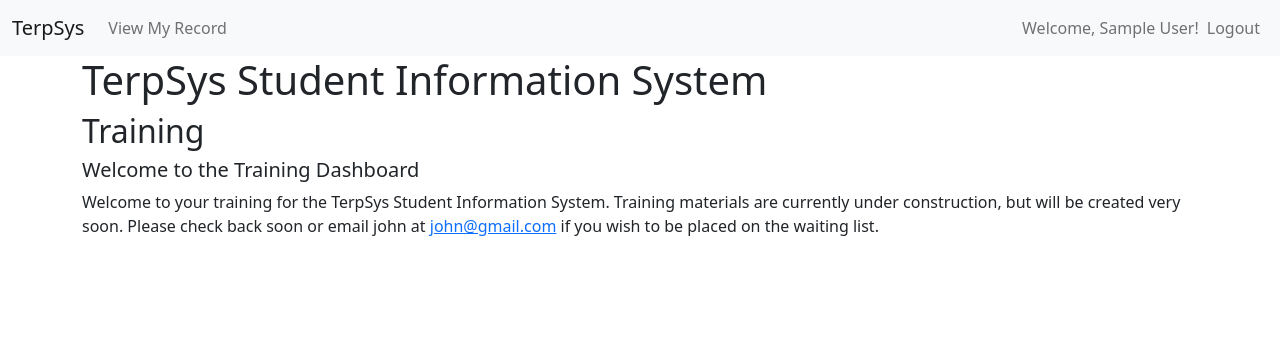
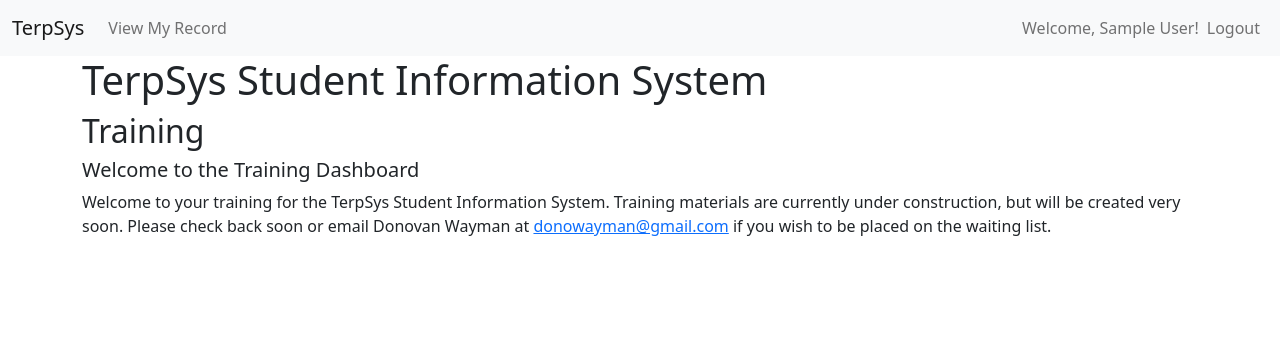
Before and after one commit to dwayman/helloWorld, a Flask app: page /training in a window 1280 px wide. Shown: the top 356 px of the page. Run offline with Flask 3, Linux system fonts and the light colour scheme; the visitor is signed in with stand-in values (Sample User, id 1).

Commit message:
Module 10 V2

```diff
--- a/templates/training.html
+++ b/templates/training.html
@@ -15,7 +15,7 @@
             <h3 style="font-size: 20px;">Welcome to the Training Dashboard</h3>
             <p>Welcome to your training for the TerpSys Student Information System. Training materials are
             currently under construction, but will be created very soon. Please check back soon or email
-            john at <a href="mailto:john@gmail.com">john@gmail.com</a> if you wish to be placed on the waiting list.</p>
+            Donovan Wayman at <a href="mailto:donowayman@gmail.com">donowayman@gmail.com</a> if you wish to be placed on the waiting list.</p>
         </div>
     </div>
 {% endblock %}
```
